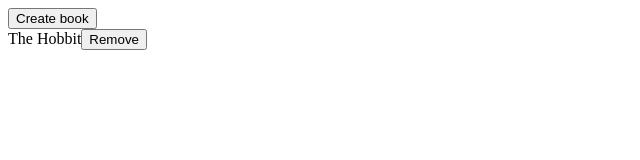
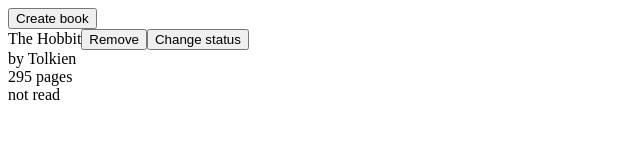
Before and after one commit to dpuertamartos/ODIN-Project-Library, a plain HTML site: page index.html in a window 1280 px wide. Shown: the whole page, without its empty margins (0-640 px from the left). Drawn offline with Linux system fonts and the light colour scheme.

Commit message:
Library Functionality FInished

```diff
--- a/index.html
+++ b/index.html
@@ -8,8 +8,10 @@
 </head>
 <body>
     <div><button class="create">Create book</button></div>
+    <div class="webContainer">
     <div class="bookContainer">
 
+    </div>
     </div>
     <script src="index.js"></script>
 </body>
--- a/index.js
+++ b/index.js
@@ -3,10 +3,24 @@
 let myLibrary = []
 
 const refreshBooks = () => {
+    console.log(myLibrary)
+    const bookContainerOld = document.querySelector(".bookContainer")
+    bookContainerOld.parentElement.removeChild(bookContainerOld)
+    const wholeWeb = document.querySelector(".webContainer")
+    const bookContainer = document.createElement("div")
+    bookContainer.className = "bookContainer"
+    wholeWeb.append(bookContainer)
+
     myLibrary.map(book => {
         const newBookDiv = document.createElement("div")
         newBookDiv.textContent = book.title
         newBookDiv.id = myLibrary.indexOf(book)
+        const newBookDiv2 = document.createElement("div")
+        newBookDiv2.textContent = "by " + book.author
+        const newBookDiv3 = document.createElement("div")
+        newBookDiv3.textContent = book.pages + " pages"
+        const newBookDiv4 = document.createElement("div")
+        newBookDiv4.textContent = book.read
         const removeButton = document.createElement("button")
         removeButton.setAttribute("data", myLibrary.indexOf(book))
         removeButton.textContent="Remove"
@@ -15,6 +29,17 @@
             myLibrary.splice(Number(removeButton.getAttribute("data")), 1)
             newBookDiv.parentElement.removeChild(newBookDiv)
         })
+        const changeStatus = document.createElement("button")
+        changeStatus.setAttribute("data", myLibrary.indexOf(book))
+        changeStatus.textContent="Change status"
+        changeStatus.addEventListener("click", ()=>{
+            myLibrary[Number(changeStatus.getAttribute("data"))].change()
+            refreshBooks()
+        })
+        newBookDiv.append(changeStatus)
+        newBookDiv.append(newBookDiv2)
+        newBookDiv.append(newBookDiv3)
+        newBookDiv.append(newBookDiv4)
         bookContainer.append(newBookDiv)
     })
 }
@@ -25,6 +50,11 @@
     this.pages = pages
     this.read = read
     this.info = () => console.log(this.title, "by", this.author, ",", this.pages, "pages, and its", this.read)
+    this.change = () => {
+        if(this.read==="read"){this.read="not read"}
+        else{this.read="read"
+        }
+    }
 }
 
 function addBookToLibrary(){
@@ -37,7 +67,7 @@
     refreshBooks()
 }
 
-const theHobbit = new Book("The Hobbit", "Tolkien", "295", "not read yet")
+const theHobbit = new Book("The Hobbit", "Tolkien", "295", "not read")
 myLibrary = myLibrary.concat(theHobbit)
 
 const bookContainer = document.querySelector(".bookContainer")
```
